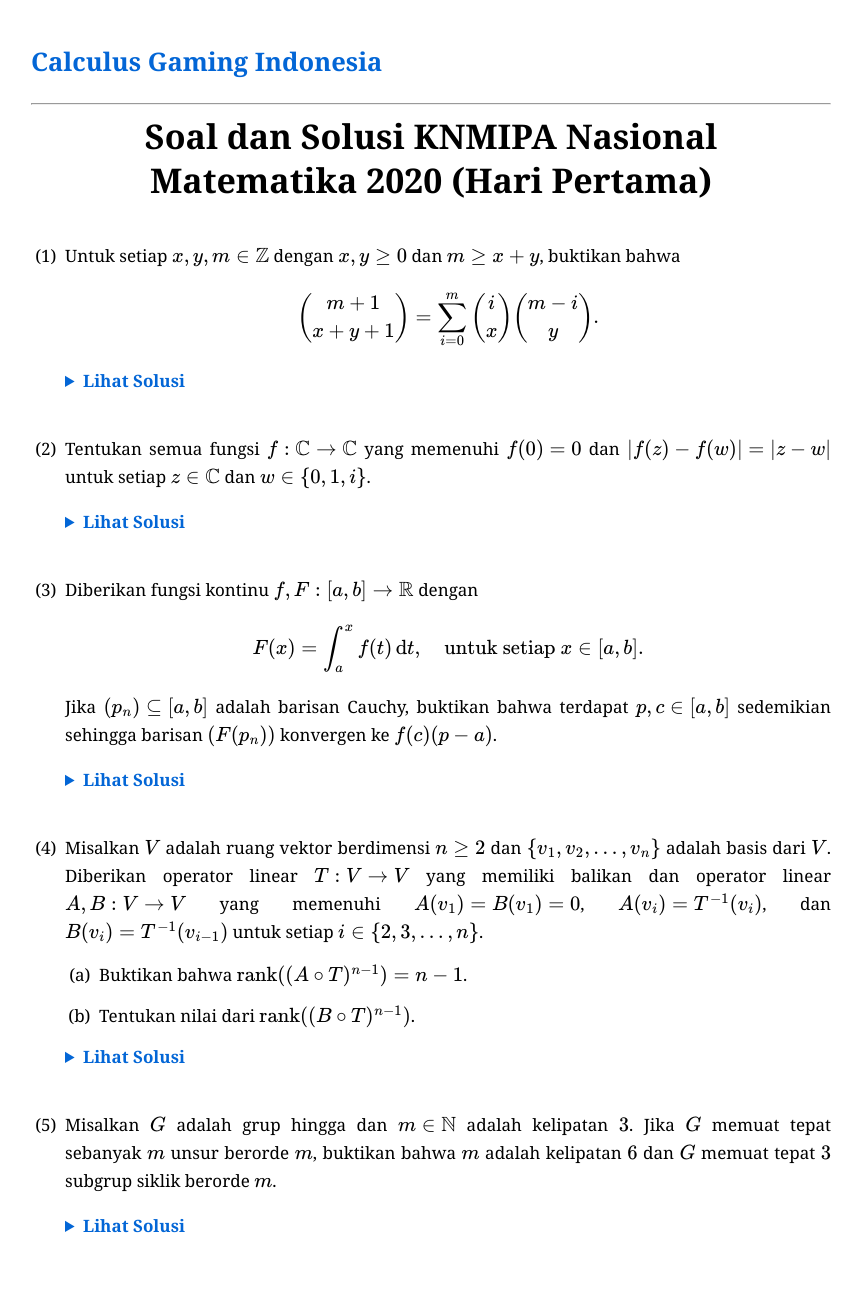
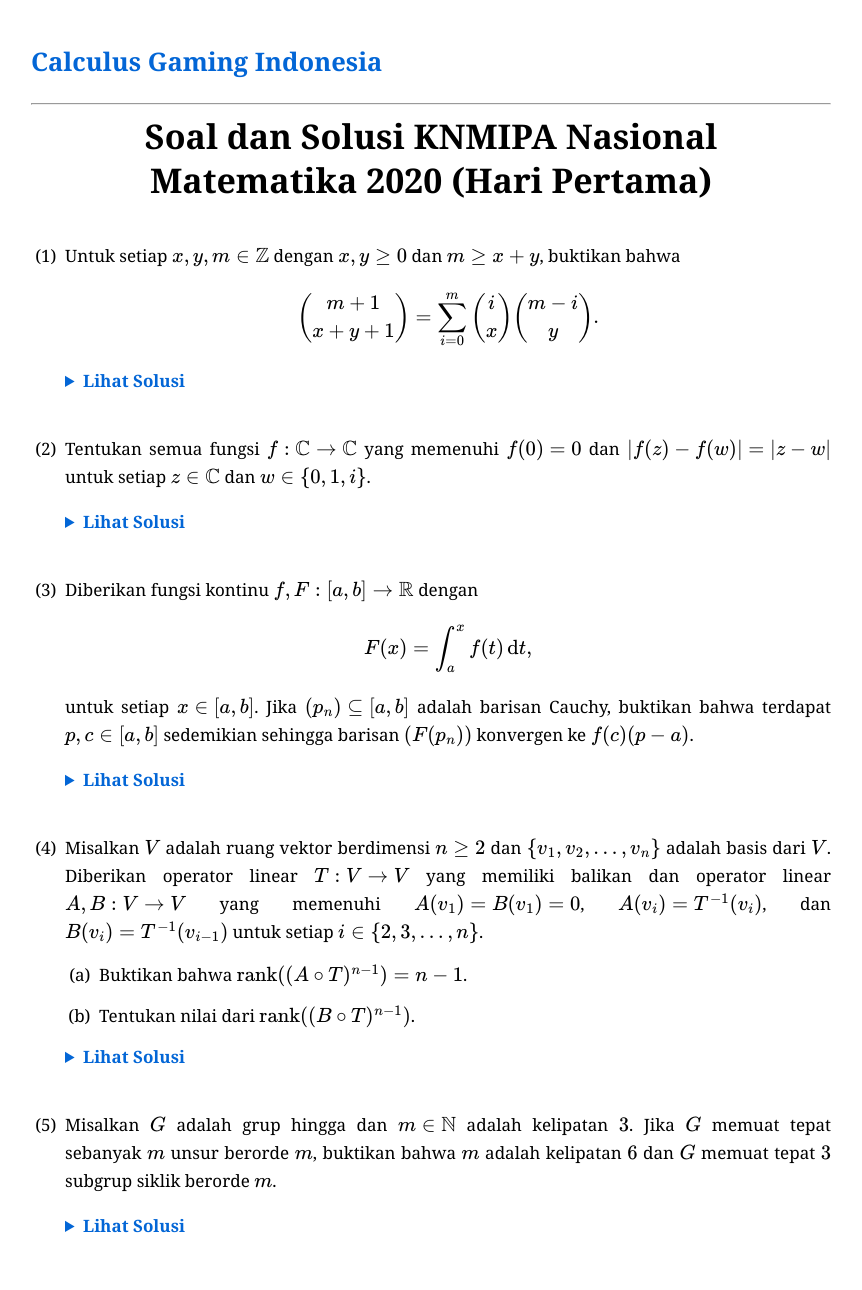
Before and after one commit to calculusgamingindonesia/calculusgamingindonesia.github.io, a Jekyll site: the page built from _posts/2026-07-01-knmipa-nas-mat-20-1.md, in a window 1280 px wide. Shown: the whole page, without its empty margins (209-1071 px from the left). Built offline with Jekyll 4.4.1, drawn with Linux system fonts in a browser that asks for light colours; some web fonts are replaced.

Commit message:
Update 2026-07-01-knmipa-nas-mat-20-1.md

```diff
--- a/_posts/2026-07-01-knmipa-nas-mat-20-1.md
+++ b/_posts/2026-07-01-knmipa-nas-mat-20-1.md
@@ -38,9 +38,9 @@ urutan: 9
    </details>
 3. Diberikan fungsi kontinu $f, F:[a, b]\to\mathbb{R}$ dengan
 
-   $$F(x)=\int_a^xf(t)\,\mathrm{d}t,\quad\text{untuk setiap }x\in[a, b].$$
+   $$F(x)=\int_a^xf(t)\,\mathrm{d}t,$$
 
-   Jika $(p_n)\subseteq[a, b]$ adalah barisan Cauchy, buktikan bahwa terdapat $p, c\in[a, b]$ sedemikian sehingga barisan $(F(p_n))$ konvergen ke $f(c)(p-a)$.
+   untuk setiap $x\in[a, b]$. Jika $(p_n)\subseteq[a, b]$ adalah barisan Cauchy, buktikan bahwa terdapat $p, c\in[a, b]$ sedemikian sehingga barisan $(F(p_n))$ konvergen ke $f(c)(p-a)$.
 
    <details>
    <summary>Lihat Solusi</summary>
```
